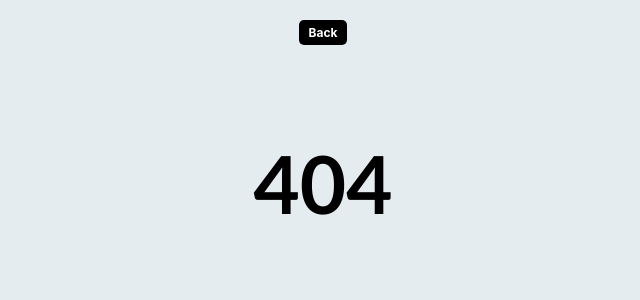
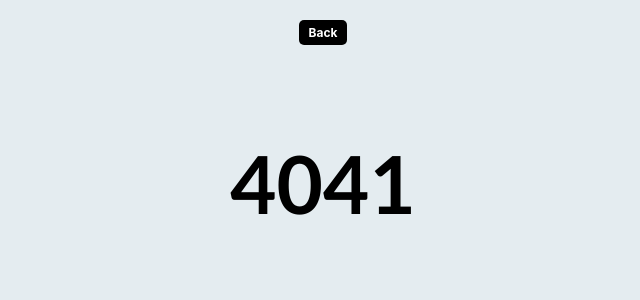
Before and after one commit to Shanu1sn0s/Altschool-Exam2, a React (Create React App) app: page /404 in a window 1280 px wide. Before the commit this address had no page. Shown: the top 300 px of the page, without its empty margins (317-957 px from the left). Built offline with nearby package versions, Linux system fonts and the light colour scheme.

Commit message:
1 file modified

```diff
--- a/src/pages/FourZeroFour.js
+++ b/src/pages/FourZeroFour.js
@@ -14,7 +14,7 @@ const ErrorPage = () =>{
       <div className = 'links'>
        <Link to= '/'  className='link'>Back</Link>
       </div>
-      <h1 className = 'container wrapper four' >404 </h1>
+      <h1 className = 'container wrapper four' >4041 </h1>
 
     </div>
   )
```
